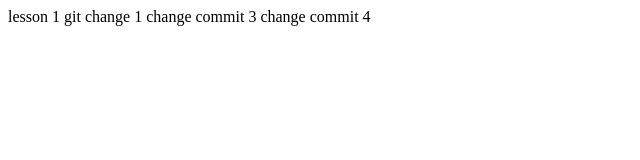
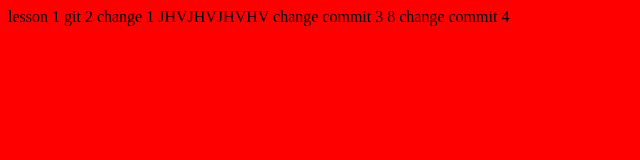
Before and after one commit to kseniabradlo/lesson1_Git_DZ, a plain HTML site: page index.html in a window 1280 px wide. Shown: the whole page, without its empty margins (0-640 px from the left). Drawn offline with Linux system fonts and the light colour scheme.

Commit message:
refaktoring new css+html

```diff
--- a/index.html
+++ b/index.html
@@ -4,12 +4,13 @@
     <meta charset="UTF-8">
     <meta http-equiv="X-UA-Compatible" content="IE=edge">
     <meta name="viewport" content="width=device-width, initial-scale=1.0">
+    <link rel="stylesheet" href="./main.css">
     <title>lesson1 git</title>
 </head>
 <body>
     lesson 1 git
-    change 1
-    change commit 3
-    change commit 4
+   2 change 1
+   JHVJHVJHVHV change commit 3
+    8  change commit 4
 </body>
 </html>
--- /dev/null
+++ b/main.css
@@ -0,0 +1,3 @@
+body {
+    background-color: red;
+}
```
